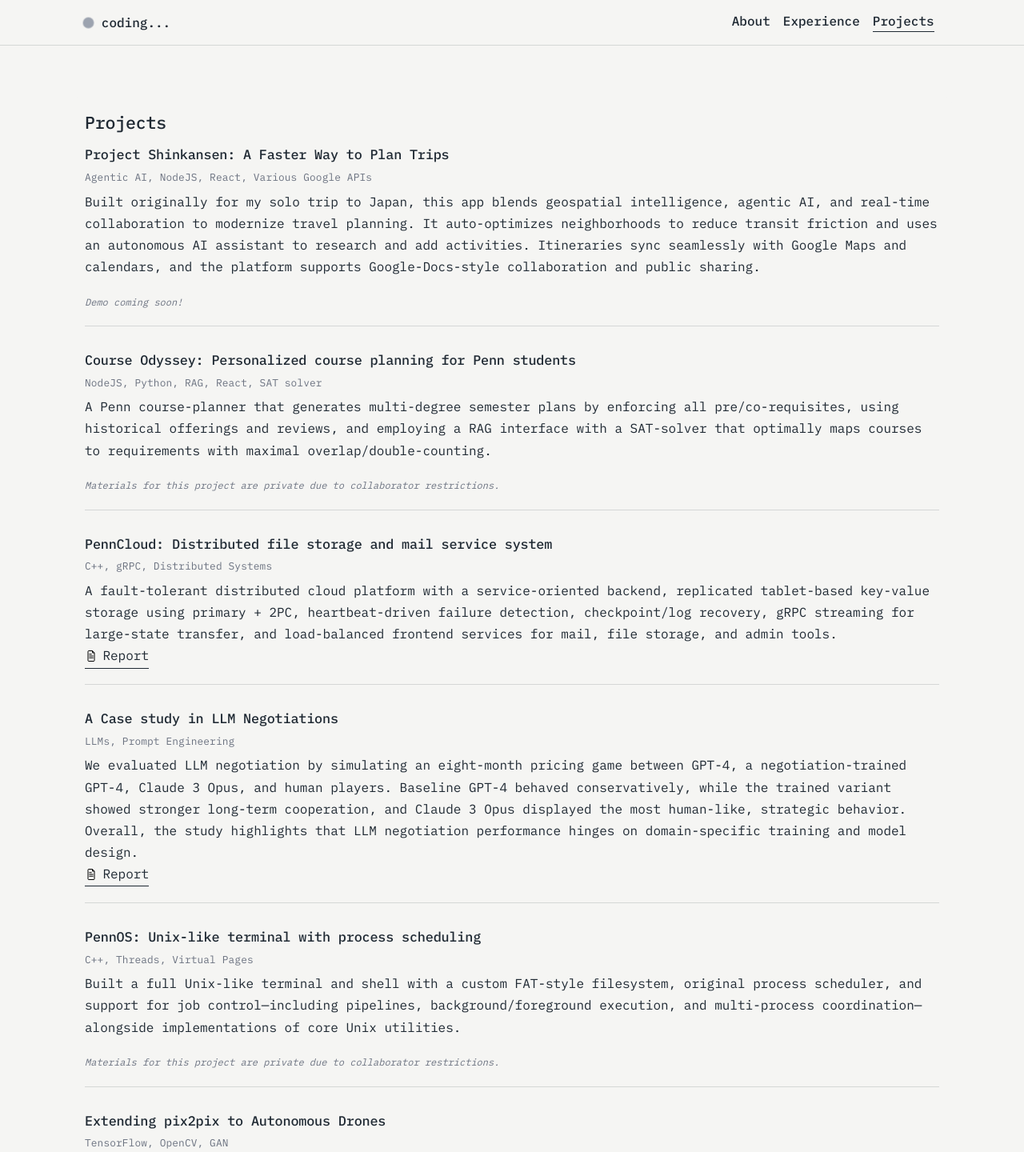
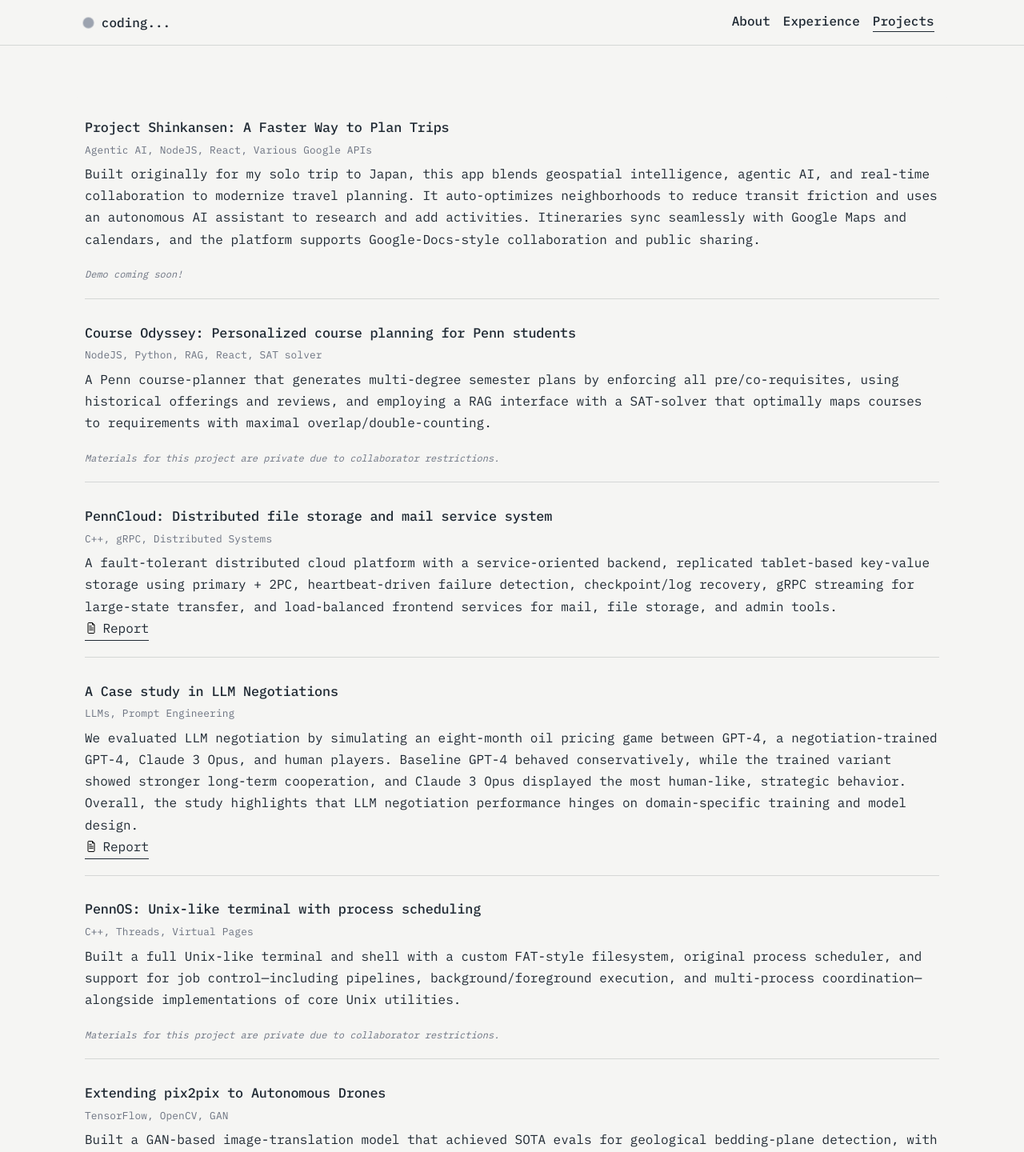
Before and after one commit to rohanv0-1/personal-website, a React (Vite) app: page /projects in a window 1280 px wide. Shown: the top 1440 px of the page at 80% size. Built offline with nearby package versions, Linux system fonts and the light colour scheme.

Commit message:
Update projects

```diff
--- a/src/data/siteData.js
+++ b/src/data/siteData.js
@@ -82,7 +82,7 @@ export const projects = [
   {
     title: "A Case study in LLM Negotiations",
     description:
-      "We evaluated LLM negotiation by simulating an eight-month pricing game between GPT-4, a negotiation-trained GPT-4, Claude 3 Opus, and human players. Baseline GPT-4 behaved conservatively, while the trained variant showed stronger long-term cooperation, and Claude 3 Opus displayed the most human-like, strategic behavior. Overall, the study highlights that LLM negotiation performance hinges on domain-specific training and model design.",
+      "We evaluated LLM negotiation by simulating an eight-month oil pricing game between GPT-4, a negotiation-trained GPT-4, Claude 3 Opus, and human players. Baseline GPT-4 behaved conservatively, while the trained variant showed stronger long-term cooperation, and Claude 3 Opus displayed the most human-like, strategic behavior. Overall, the study highlights that LLM negotiation performance hinges on domain-specific training and model design.",
     tech: ["LLMs", "Prompt Engineering"],
     github: "",
     pdf: "https://drive.google.com/file/d/18S-M0DNF-DT_B86kfkhO0PQGnmqP_Oi_/view?usp=sharing",
--- a/src/pages/Projects.jsx
+++ b/src/pages/Projects.jsx
@@ -56,9 +56,7 @@ export default function Projects() {
         '<div class="project-break"></div><hr class="exp-sep exp-sep-projects" /><div class="project-break"></div>'
       );
 
-    return `
-      <h2>Projects</h2>
-      ${entries}
+    return `${entries}
     `;
   }, []);
 
```
